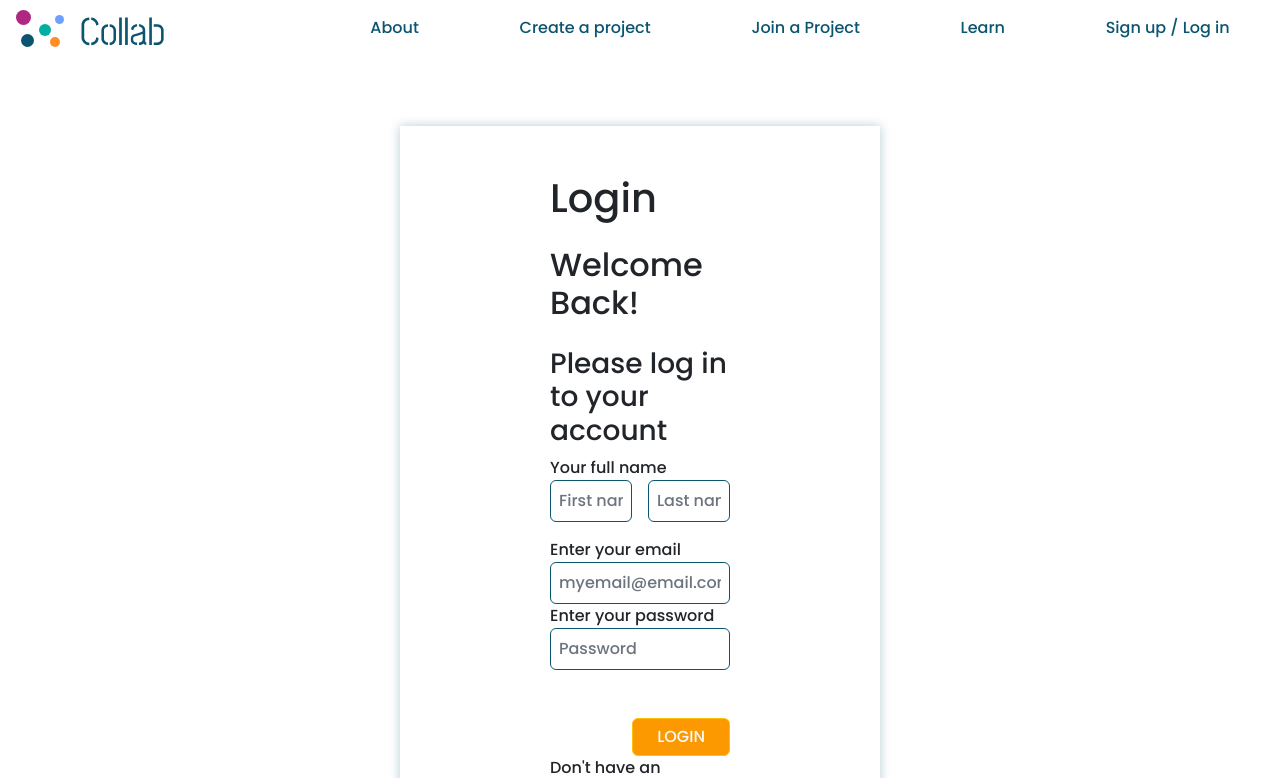
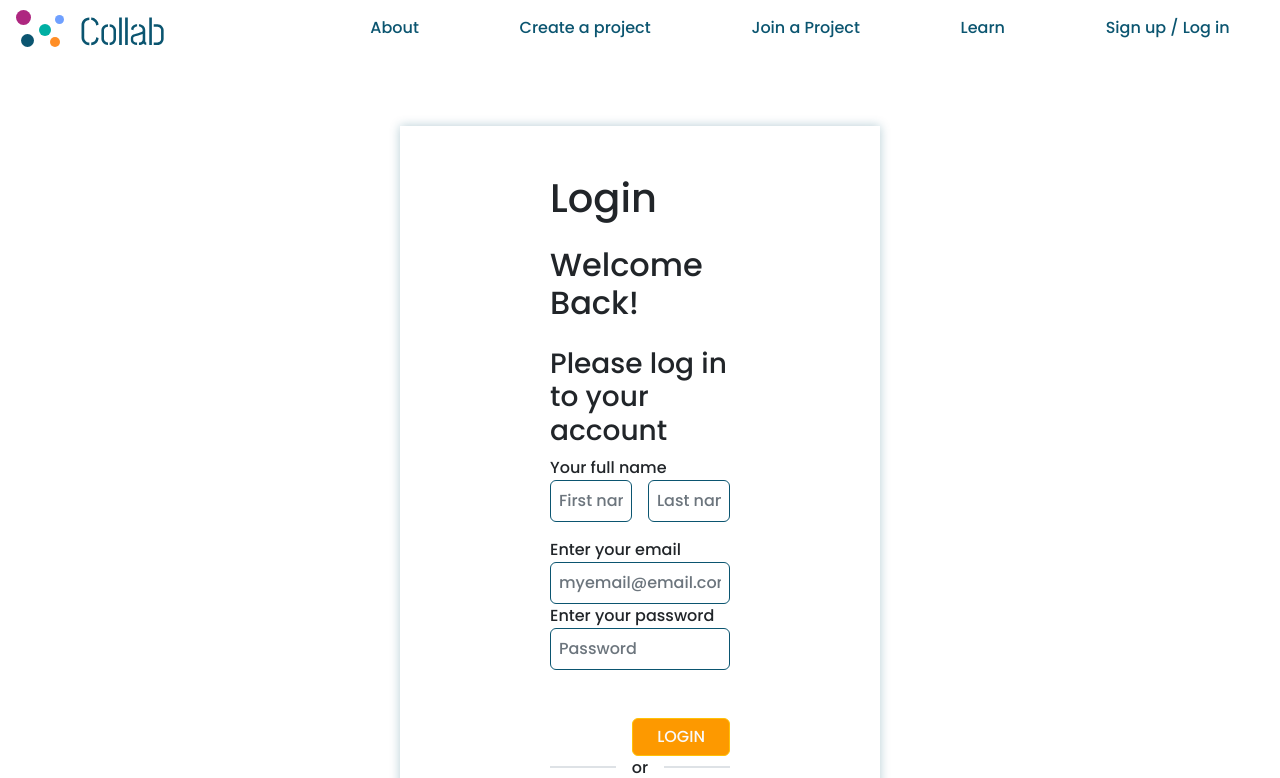
Before and after one commit to Alef5750/Collab, a React (Create React App) app: page /login in a window 1280 px wide. Shown: the top 778 px of the page. Built offline with nearby package versions, Linux system fonts and the light colour scheme.

Commit message:
divider for SocialMediaSection

```diff
--- a/src/App.css
+++ b/src/App.css
@@ -73,7 +73,8 @@
   text-transform: uppercase;
 }
 .border-blue {
-  border: 1px solid #0b5570 !important;
+  border-width: 1px  !important;
+  border-color: #0b5570 !important;
 }
 .nav-link:hover {
   color: gray !important;
--- a/src/components/SignupOrLogin.jsx
+++ b/src/components/SignupOrLogin.jsx
@@ -16,6 +16,7 @@ export default function SignupOrLogin() {
       <div className="signup-login-box">
         <Titles view={view} />
         <SignupOrLoginForm view={view} />
+        <SocialMediaSection />
         <BottomSection view={view} toggleView={toggleView} />
       </div>
     </div>
@@ -117,6 +118,16 @@ const SignupOrLoginForm = ({ view }) => {
   );
 };
 
+const SocialMediaSection = () => {
+  return (
+    <span className="d-flex">
+      <span className="border-bottom border-blue border-2 w-100 mb-3" />
+      <span className="px-3 pb-1">or</span>
+      <span className="border-bottom border-blue border-2 w-100 mb-3" />
+    </span>
+  );
+};
+
 const BottomSection = ({ view, toggleView }) => {
   let message, btnText;
   if (view === "login") {
```
